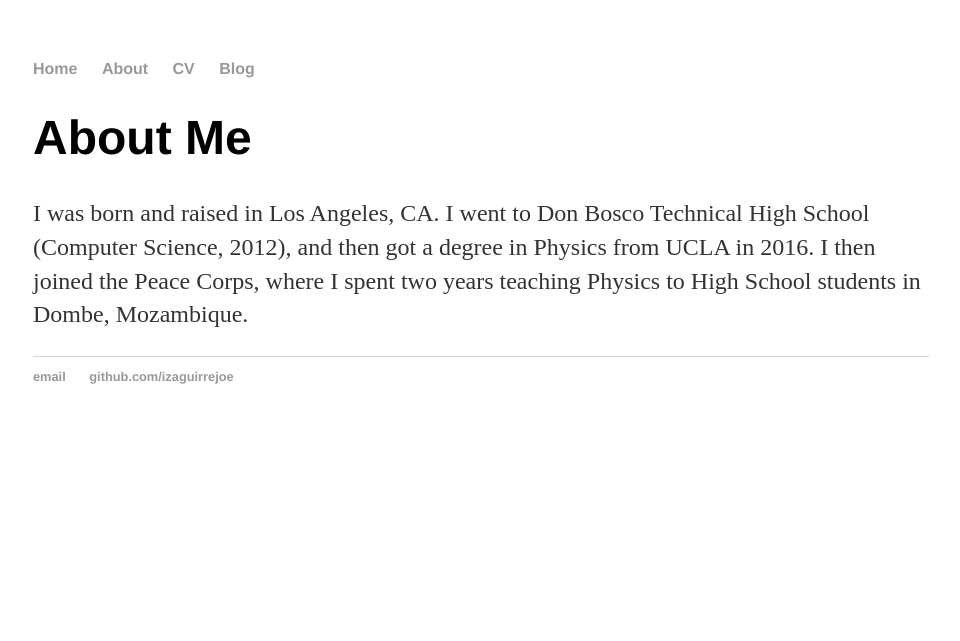
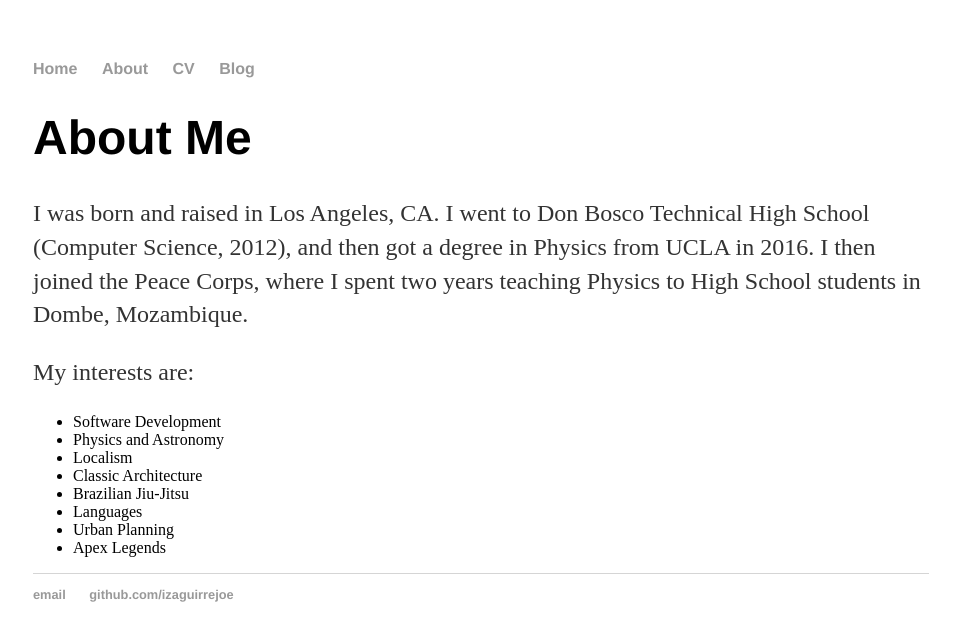
Before and after one commit to izaguirrejoe/izaguirrejoe.github.io, a Jekyll site: the page built from about/index.html, in a window 1280 px wide. Shown: the top 641 px of the page, without its empty margins (159-1119 px from the left). Built offline with Jekyll 4.4.1, drawn with Linux system fonts in a browser that asks for light colours.

Commit message:
Changed about page

```diff
--- a/about/index.html
+++ b/about/index.html
@@ -3,6 +3,17 @@ layout: default
 title: About
 ---
 <div class="blurb">
-	<h1>About Me</h1>
-	<p>I was born and raised in Los Angeles, CA. I went to Don Bosco Technical High School (Computer Science, 2012), and then got a degree in Physics from UCLA in 2016. I then joined the Peace Corps, where I spent two years teaching Physics to High School students in Dombe, Mozambique. </p>
+        <h1>About Me</h1>
+        <p>I was born and raised in Los Angeles, CA. I went to Don Bosco Technical High School (Computer Science, 2012), and then got a degree in Physics from UCLA in 2016. I then joined the Peace Corps, where I spent two years teaching Physics to High School students in Dombe, Mozambique. </p>
+        <p>My interests are: </p>
+        <ul>
+                <li>Software Development</li>
+                <li>Physics and Astronomy</li>
+                <li>Localism</li>
+                <li>Classic Architecture</li>
+                <li>Brazilian Jiu-Jitsu</li>
+                <li>Languages</li>
+                <li>Urban Planning</li>
+                <li>Apex Legends</li>
+        </ul>
 </div><!-- /.blurb -->
```
